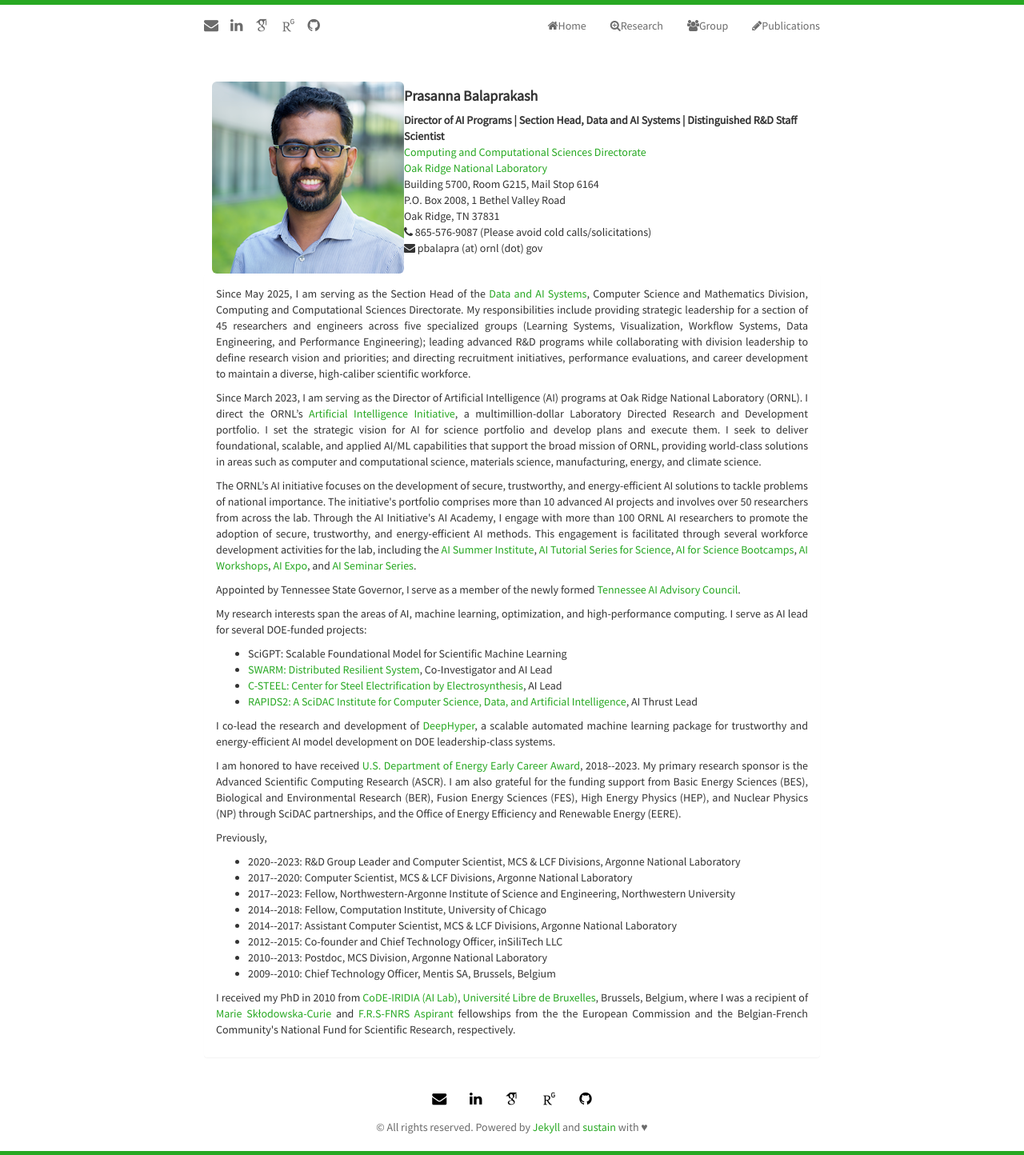
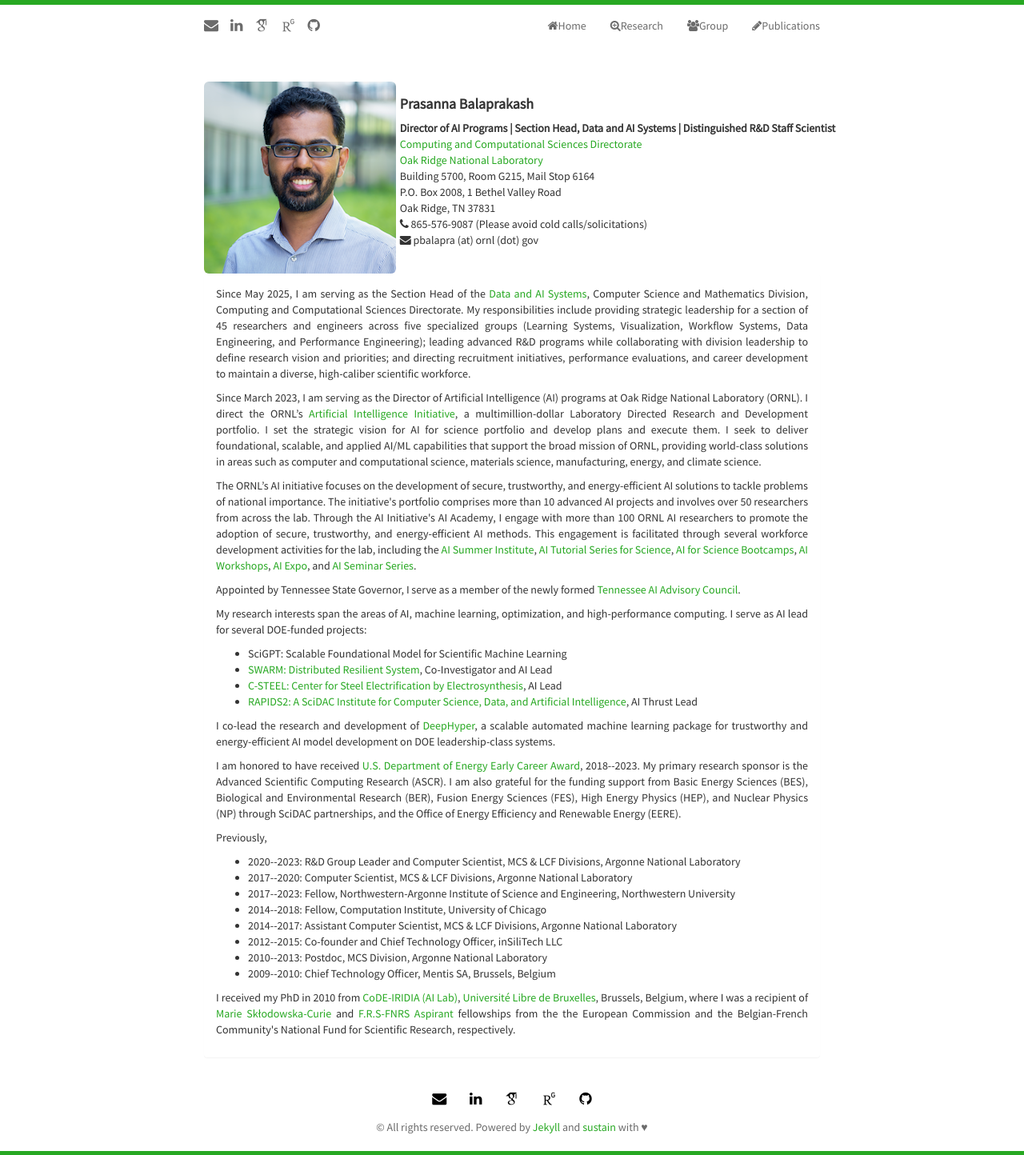
Before and after one commit to pbalapra/pbalapra.github.io, a Jekyll site: the page built from index.html, in a window 1280 px wide. Shown: the whole page at 80% size. Built offline with Jekyll 4.4.1, drawn with Linux system fonts in a browser that asks for light colours; nearby versions of some CDN libraries; some web fonts are replaced; the list of posts is cut into pages by our own code.

Commit message:
Update index.html

```diff
--- a/index.html
+++ b/index.html
@@ -7,7 +7,7 @@ title: Home Page of Prasanna Balaprakash
 
 	<div class="container">
         <center>
-        <table width="750">
+        <table width="800">
           <tr>
             <td>
         	  <div class="avatar">
```
